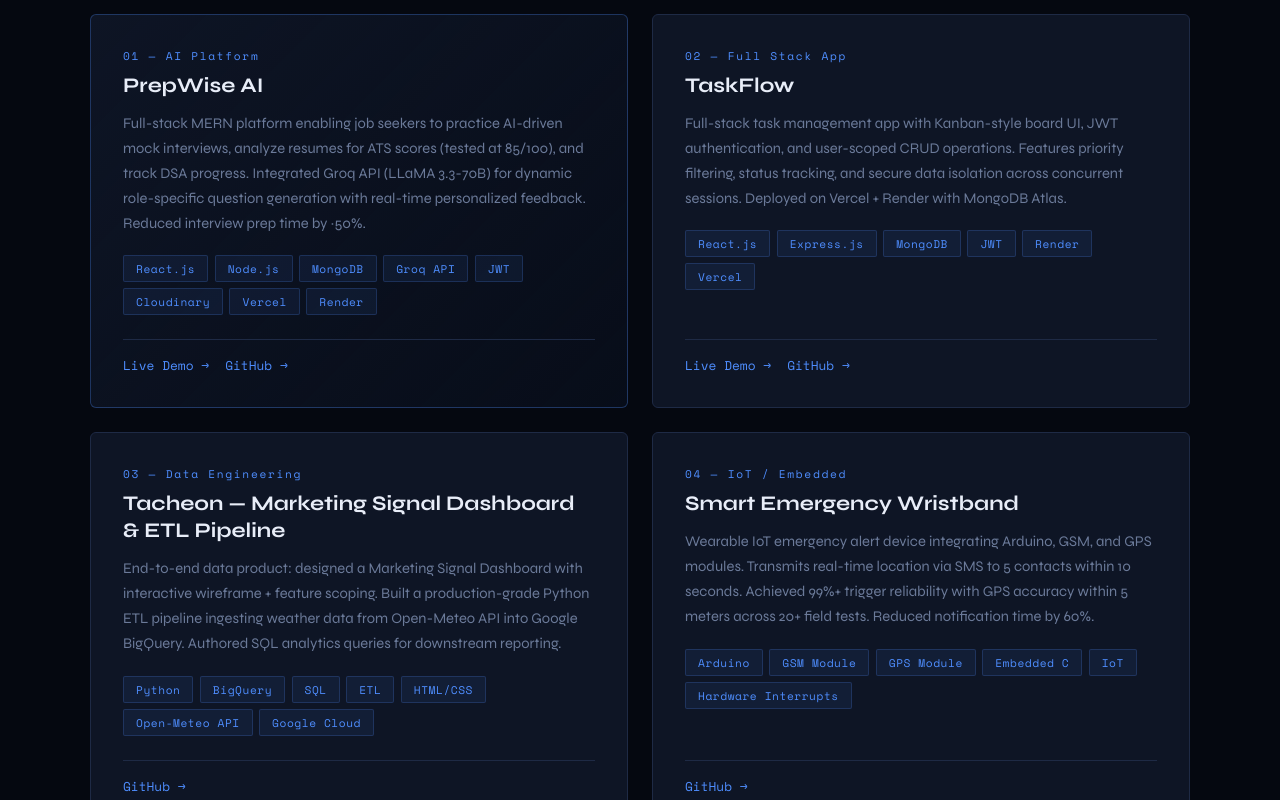
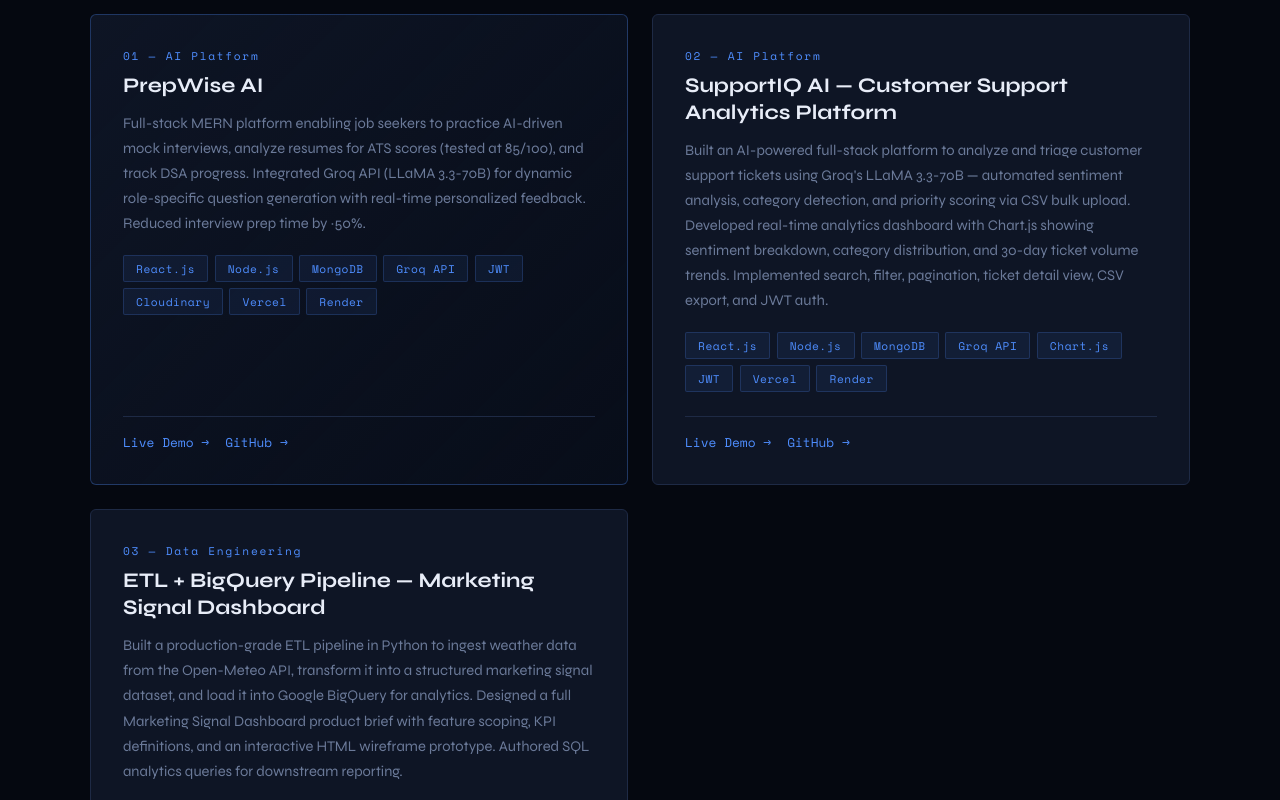
Before and after one commit to s20534175-stack/portfolio-frontend, a React (Vite) app: page / in a window 1280 px wide. Shown: the part 2820-3620 px from the top of the page. Built offline with nearby package versions, Linux system fonts and the light colour scheme; no server answers.

Commit message:
Update project details and remove IoT project

```diff
--- a/src/components/Projects.jsx
+++ b/src/components/Projects.jsx
@@ -11,26 +11,19 @@
     highlight: true,
   },
   {
-    num: '02 — Full Stack App',
-    title: 'TaskFlow',
-    desc: 'Full-stack task management app with Kanban-style board UI, JWT authentication, and user-scoped CRUD operations. Features priority filtering, status tracking, and secure data isolation across concurrent sessions. Deployed on Vercel + Render with MongoDB Atlas.',
-    tags: ['React.js', 'Express.js', 'MongoDB', 'JWT', 'Render', 'Vercel'],
-    demo: 'https://taskflow-fawn-theta.vercel.app',
-    github: 'https://github.com/s20534175-stack/taskflow',
+    num: '02 — AI Platform',
+    title: 'SupportIQ AI — Customer Support Analytics Platform',
+    desc: 'Built an AI-powered full-stack platform to analyze and triage customer support tickets using Groq\'s LLaMA 3.3-70B — automated sentiment analysis, category detection, and priority scoring via CSV bulk upload. Developed real-time analytics dashboard with Chart.js showing sentiment breakdown, category distribution, and 30-day ticket volume trends. Implemented search, filter, pagination, ticket detail view, CSV export, and JWT auth.',
+    tags: ['React.js', 'Node.js', 'MongoDB', 'Groq API', 'Chart.js', 'JWT', 'Vercel', 'Render'],
+    demo: 'https://supportiq-ai-seven.vercel.app',
+    github: 'https://github.com/s20534175-stack/supportiq-ai',
   },
   {
     num: '03 — Data Engineering',
-    title: 'Tacheon — Marketing Signal Dashboard & ETL Pipeline',
-    desc: 'End-to-end data product: designed a Marketing Signal Dashboard with interactive wireframe + feature scoping. Built a production-grade Python ETL pipeline ingesting weather data from Open-Meteo API into Google BigQuery. Authored SQL analytics queries for downstream reporting.',
+    title: 'ETL + BigQuery Pipeline — Marketing Signal Dashboard',
+    desc: 'Built a production-grade ETL pipeline in Python to ingest weather data from the Open-Meteo API, transform it into a structured marketing signal dataset, and load it into Google BigQuery for analytics. Designed a full Marketing Signal Dashboard product brief with feature scoping, KPI definitions, and an interactive HTML wireframe prototype. Authored SQL analytics queries for downstream reporting.',
     tags: ['Python', 'BigQuery', 'SQL', 'ETL', 'HTML/CSS', 'Open-Meteo API', 'Google Cloud'],
     github: 'https://github.com/s20534175-stack/tacheon-assessment',
-  },
-  {
-    num: '04 — IoT / Embedded',
-    title: 'Smart Emergency Wristband',
-    desc: 'Wearable IoT emergency alert device integrating Arduino, GSM, and GPS modules. Transmits real-time location via SMS to 5 contacts within 10 seconds. Achieved 99%+ trigger reliability with GPS accuracy within 5 meters across 20+ field tests. Reduced notification time by 60%.',
-    tags: ['Arduino', 'GSM Module', 'GPS Module', 'Embedded C', 'IoT', 'Hardware Interrupts'],
-    github: 'https://github.com/s20534175-stack',
   },
 ];
 
```
